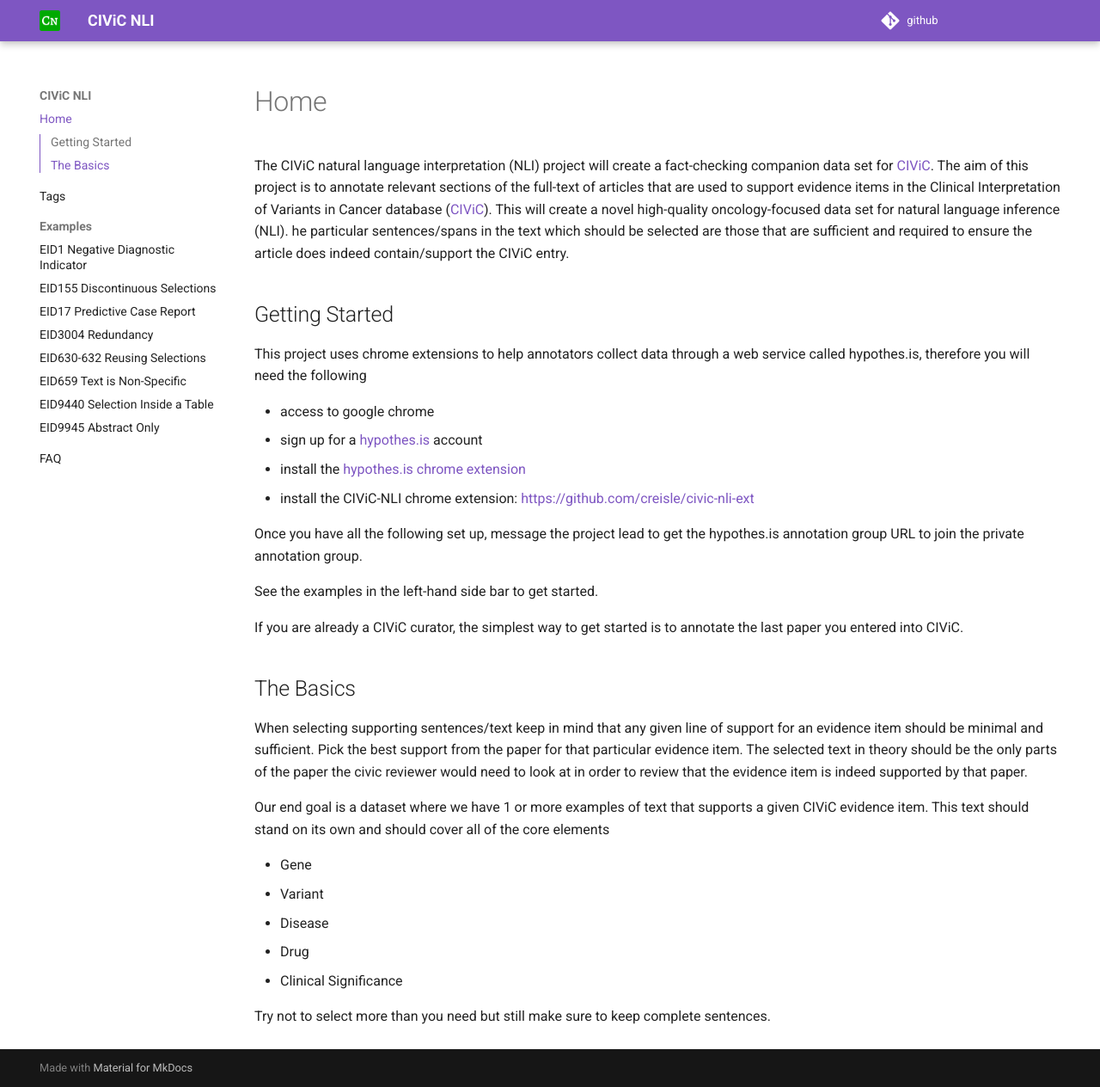
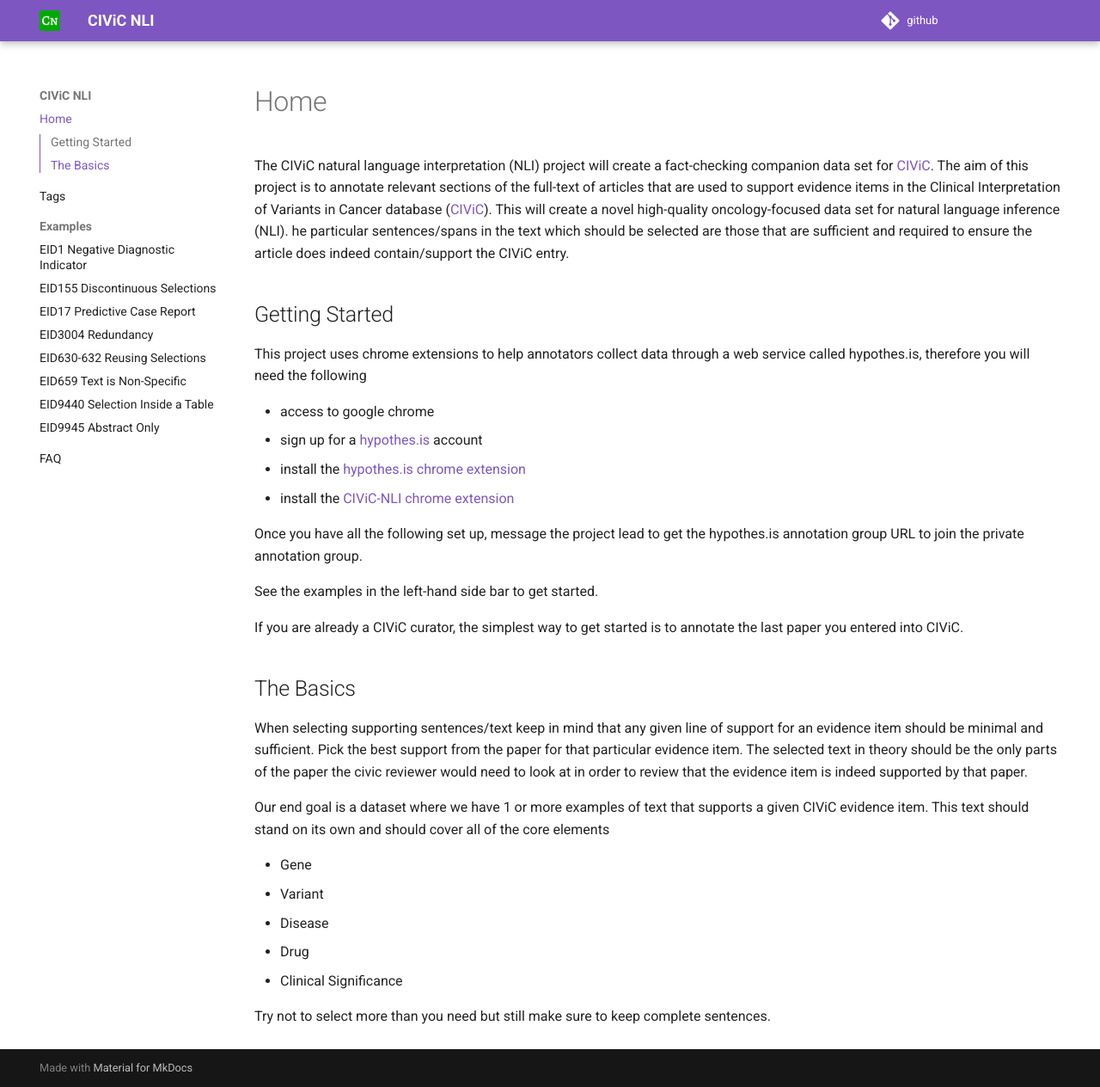
Before and after one commit to creisle/civic-nli-ext, an MkDocs documentation site: the page built from docs/index.md, in a window 1280 px wide and 1264 px high. Shown: the whole window at 86% size. Built offline with MkDocs 1.6.1 and Material for MkDocs 9.7.7, drawn with Linux system fonts in a browser that asks for light colours; comment, search, counter and statistics services are not loaded; part of the change alters nothing that is shown.

Commit message:
Update index.md

```diff
--- a/docs/index.md
+++ b/docs/index.md
@@ -9,7 +9,7 @@ This project uses chrome extensions to help annotators collect data through a we
 - access to google chrome
 - sign up for a [hypothes.is](https://web.hypothes.is) account
 - install the [hypothes.is chrome extension](https://chrome.google.com/webstore/detail/hypothesis-web-pdf-annota/bjfhmglciegochdpefhhlphglcehbmek?hl=en)
-- install the CIViC-NLI chrome extension: [https://github.com/creisle/civic-nli-ext](https://github.com/creisle/civic-nli-ext)
+- install the [CIViC-NLI chrome extension](https://chrome.google.com/webstore/detail/civic-nli/ibjaklbaahlokfkilllodngidgmjojfl)
 
 Once you have all the following set up, message the project lead to get the hypothes.is annotation group URL to join the private annotation group.
 
```
